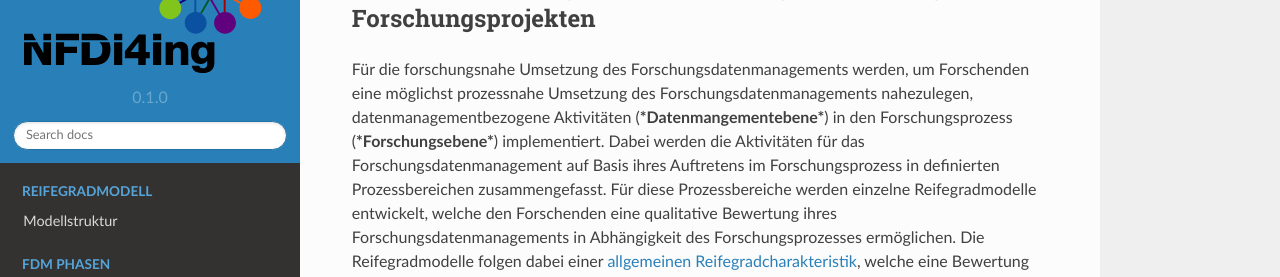
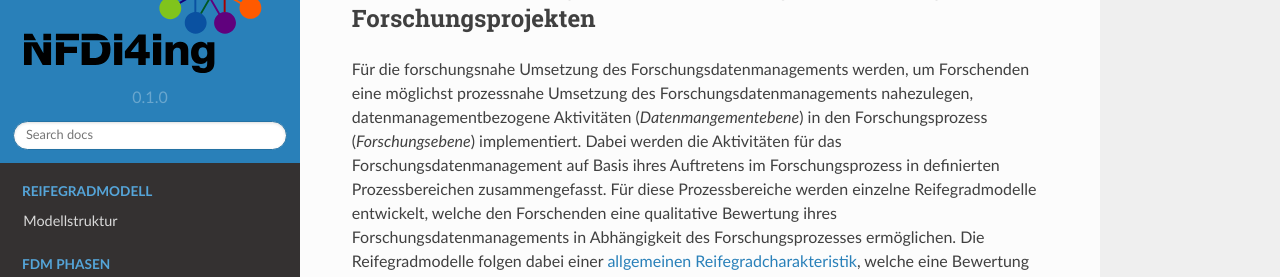
Before and after one commit to LUHMW/MaturityModelsNFDI4Ing, a Sphinx documentation site: the page built from docs/source/index.rst, in a window 1280 px wide and 900 px high, scrolled down 306 px. Shown: the part 150-427 px from the top of the window. Built offline with Sphinx 7.4.7 and the Read the Docs theme 2.0.0, drawn with Linux system fonts in a browser that asks for light colours.

```diff
--- a/docs/source/index.rst
+++ b/docs/source/index.rst
@@ -9,7 +9,7 @@ dieser Phase. Die Reifegradmodelle besitzen für die Reifegradbestimmung eine Au
 
 Qualitätsbewertung für das Forschungsdatenmanagement in Forschungsprojekten
 --------
-Für die forschungsnahe Umsetzung des Forschungsdatenmanagements werden, um Forschenden eine möglichst prozessnahe Umsetzung des Forschungsdatenmanagements nahezulegen, datenmanagementbezogene Aktivitäten (***Datenmangementebene***) in den Forschungsprozess (***Forschungsebene***) implementiert. Dabei werden die Aktivitäten für das Forschungsdatenmanagement auf Basis ihres Auftretens im Forschungsprozess in definierten Prozessbereichen zusammengefasst. Für diese Prozessbereiche werden einzelne Reifegradmodelle entwickelt, welche den Forschenden eine qualitative Bewertung ihres Forschungsdatenmanagements in Abhängigkeit des Forschungsprozesses ermöglichen. Die Reifegradmodelle folgen dabei einer `allgemeinen Reifegradcharakteristik <https://maturitymodel-rtd-tutorial.readthedocs.io/en/latest/reifegradmodell.html#allgemeine-reifegradcharakteristik>`_, welche eine  Bewertung auf verschiedenen Reifestufen, von einem Ausgangszustand bis zu einem optimierenden Endzustand, ermöglicht.
+Für die forschungsnahe Umsetzung des Forschungsdatenmanagements werden, um Forschenden eine möglichst prozessnahe Umsetzung des Forschungsdatenmanagements nahezulegen, datenmanagementbezogene Aktivitäten (*Datenmangementebene*) in den Forschungsprozess (*Forschungsebene*) implementiert. Dabei werden die Aktivitäten für das Forschungsdatenmanagement auf Basis ihres Auftretens im Forschungsprozess in definierten Prozessbereichen zusammengefasst. Für diese Prozessbereiche werden einzelne Reifegradmodelle entwickelt, welche den Forschenden eine qualitative Bewertung ihres Forschungsdatenmanagements in Abhängigkeit des Forschungsprozesses ermöglichen. Die Reifegradmodelle folgen dabei einer `allgemeinen Reifegradcharakteristik <https://maturitymodel-rtd-tutorial.readthedocs.io/en/latest/reifegradmodell.html#allgemeine-reifegradcharakteristik>`_, welche eine  Bewertung auf verschiedenen Reifestufen, von einem Ausgangszustand bis zu einem optimierenden Endzustand, ermöglicht.
 
 .. image:: images/Projekt_prozess.svg
    :align: center
```
